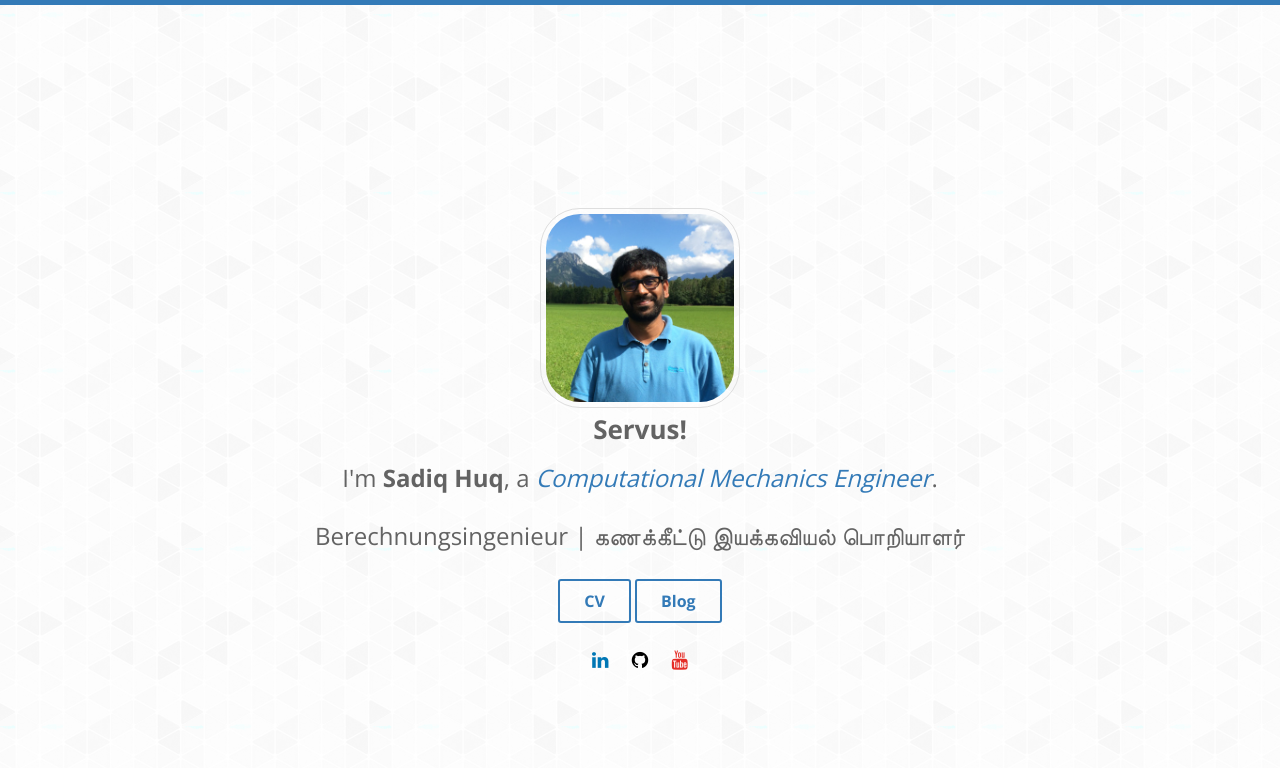
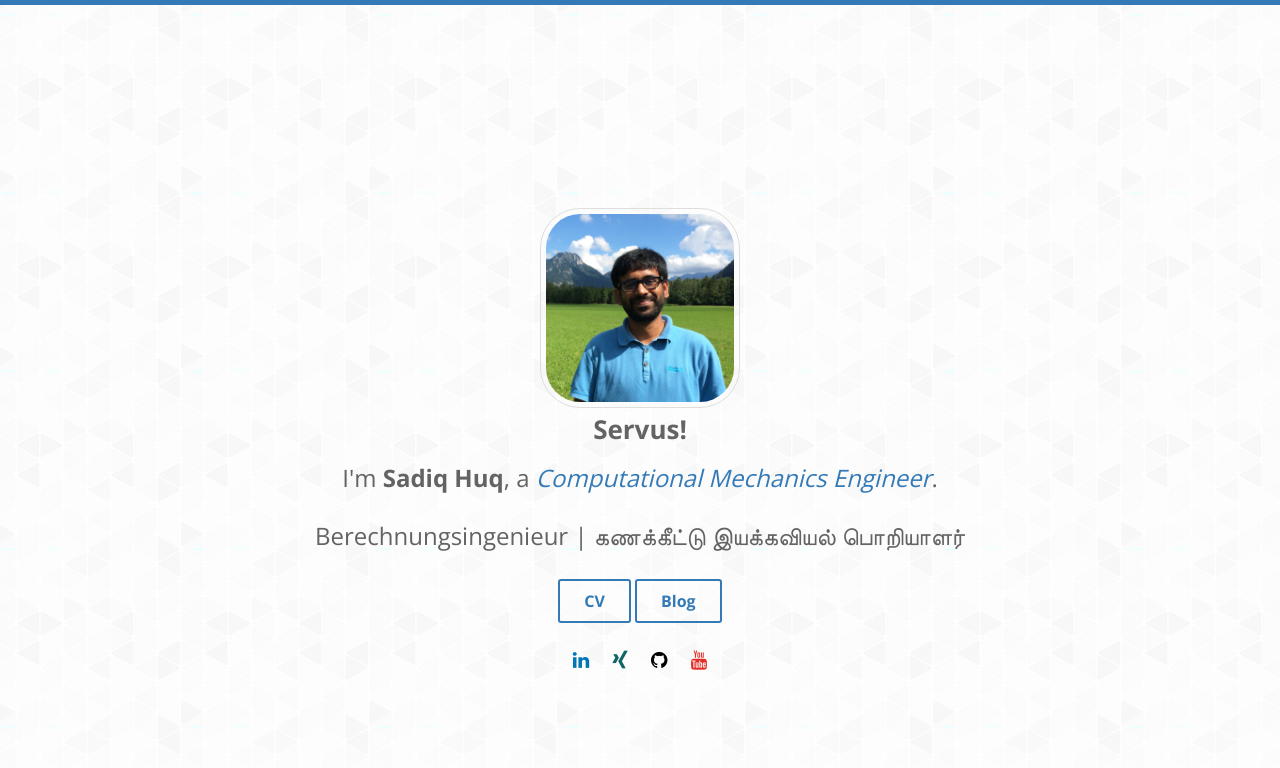
Before and after one commit to sadiqhuq/sadiqhuq.github.io, a Jekyll site: the page built from index.html, in a window 1280 px wide. Shown: the top 768 px of the page. Built offline with Jekyll 4.4.1, drawn with Linux system fonts in a browser that asks for light colours; nearby versions of some CDN libraries.

Commit message:
add xing

```diff
--- a/_config.yml
+++ b/_config.yml
@@ -41,6 +41,7 @@ author:
 # twitter   : http://twitter.com/
 # facebook  : http://facebook.com/
   linkedin  : http://linkedin.com/in/sadiqhuq
+  xing      : https://www.xing.com/profile/Sadiq_Huq
   youtube   : https://www.youtube.com/user/comflics/videos
   stackoverflow: http://stackoverflow.com/users/711499/sadiq-huq
 
--- a/_includes/social.html
+++ b/_includes/social.html
@@ -9,9 +9,10 @@
     <link href="//maxcdn.bootstrapcdn.com/font-awesome/4.2.0/css/font-awesome.min.css" rel="stylesheet">
 
 <ul class="social">
-<li><a href="{{ site.author.linkedin }}" target="_blank"><i class="fa fa-linkedin" style="color:#0077B5;"></i></a></li>
-<li><a href="{{ site.author.github }}" target="_blank"><i class="fa fa-github" style="color:black;"></i></a></li>
-<li><a href="{{ site.author.youtube }}" target="_blank"><i class="fa fa-youtube" style="color:#e52d27;"></i></a></li>
+<li><a href="{{ site.author.linkedin }}" title="LinkedIn" target="_blank"><i class="fa fa-linkedin" style="color:#0077B5;"></i></a></li>
+<li><a href="{{ site.author.xing }}" title="Xing" target="_blank"><i class="fa fa-xing" style="color:#126567;"></i></a></li>
+<li><a href="{{ site.author.github }}" title="GitHub" target="_blank"><i class="fa fa-github" style="color:black;"></i></a></li>
+<li><a href="{{ site.author.youtube }}" title="YouTube" target="_blank"><i class="fa fa-youtube" style="color:#e52d27;"></i></a></li>
 <!--
 <li><a href="{{ site.author.stackoverflow }}" target="_blank"><i class="fa fa-stack-overflow" style="color:orange;"></i></a></li>
 -->
```
